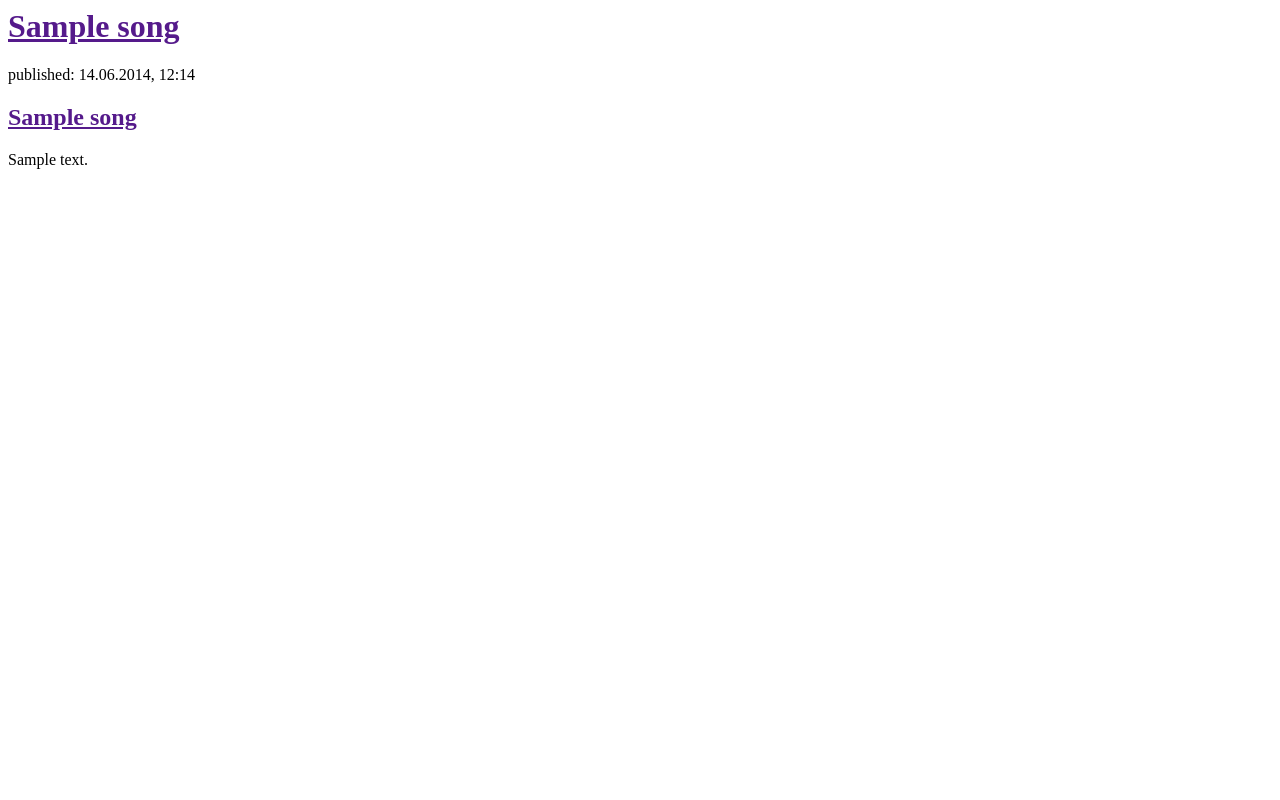
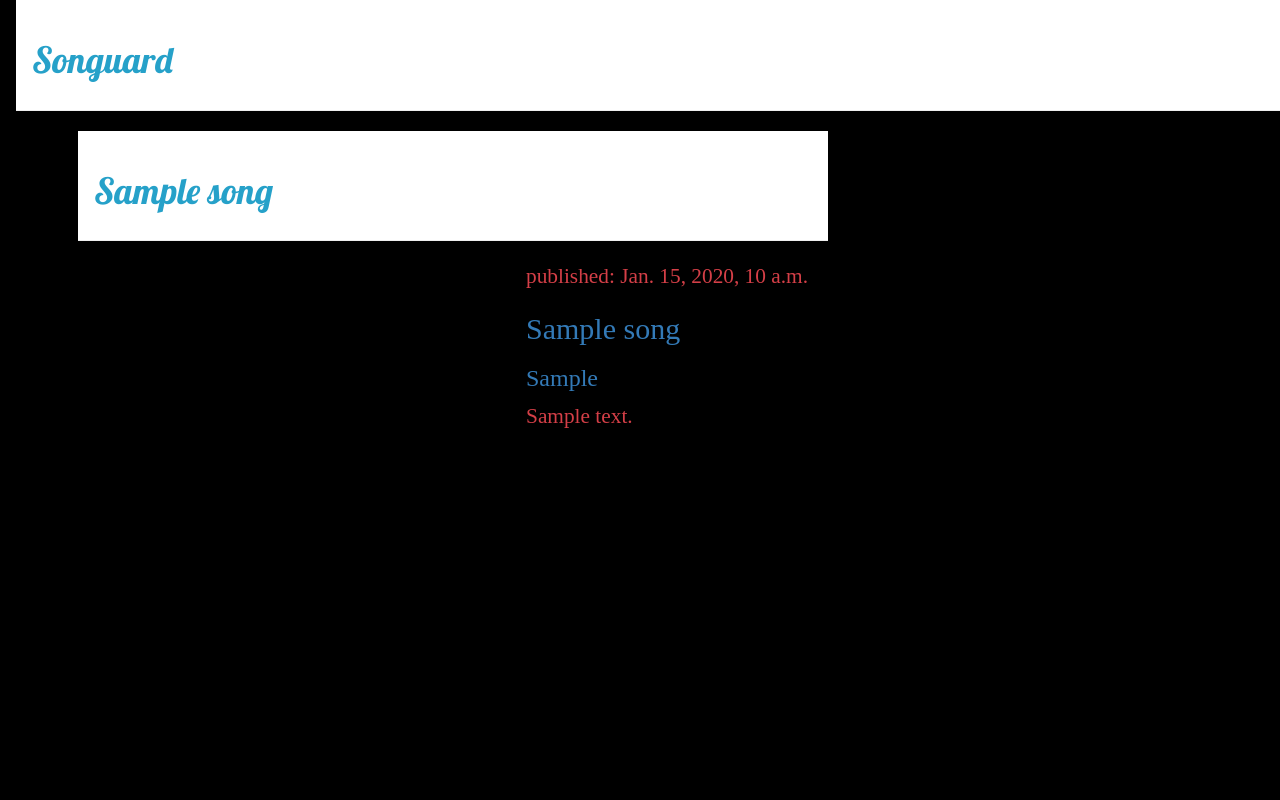
Before and after one commit to willworth/songuard, a Django app: template songuard/songlist/templates/songlist/song.html in a window 1280 px wide. Run offline with Django 3.2, Linux system fonts and the light colour scheme; tables that the repository leaves empty hold one stand-in row (values such as "Sample post"); the template is opened without the code that fills it: values that come from a table or form of the project are taken from there, most other values are stand-ins (such as "Sample title", 1, 10 or a date in 2020); some libraries are stand-ins or nearby versions.

Commit message:
HORRIBLE (but connected css.  Also base.html for templating

```diff
--- /dev/null
+++ b/songuard/songlist/static/css/songlist.css
@@ -0,0 +1,27 @@
+h1 a {
+    color: #26A1C9;
+    font-family: 'Lobster';
+    padding-left: 16px;
+}
+
+.page-header {
+    background-color: #ffffff;
+    margin-top: 0;
+    padding: 20px 0px 20px 0px;
+}
+
+
+
+.song {
+  color: #D43F47;
+      float: right;
+      font-size: 16pt;
+      margin-right: 20px;
+      font-family: 'Lora', serif;
+
+}
+
+body {
+    padding-left: 16px;
+    background-color: #000000;
+}
--- /dev/null
+++ b/songuard/songlist/templates/songlist/base.html
@@ -0,0 +1,24 @@
+{% load static %}
+<html>
+    <head>
+
+      <link rel="stylesheet" href="//maxcdn.bootstrapcdn.com/bootstrap/3.2.0/css/bootstrap.min.css">
+      <link rel="stylesheet" href="//maxcdn.bootstrapcdn.com/bootstrap/3.2.0/css/bootstrap-theme.min.css">
+      <link rel="stylesheet" href="{% static 'css/songlist.css' %}">
+      <link href="//fonts.googleapis.com/css?family=Lobster&subset=latin,latin-ext" rel="stylesheet" type="text/css">
+        <title>{{song.title}}-Songuard</title>
+    </head>
+    <body>
+    <div class="page-header">
+        <h1><a href="/">Songuard</a></h1>
+    </div>
+    <div class="content container">
+        <div class="row">
+            <div class="col-md-8">
+            {% block content %}
+            {% endblock %}
+            </div>
+        </div>
+    </div>
+</body>
+</html>
--- a/songuard/songlist/templates/songlist/song.html
+++ b/songuard/songlist/templates/songlist/song.html
@@ -1,17 +1,14 @@
-<html>
-    <head>
-        <title>{{song.title}}</title>
-    </head>
-    <body>
-        <div>
+{% extends 'songlist/base.html' %}
+{% block content %}
+        <div class="page-header">
             <h1><a href="">{{song.title}}</a></h1>
         </div>
 
 
-        <div>
-            <p>published: 14.06.2014, 12:14</p>
+        <div class="song">
+            <p>published: {{pub_date}}</p>
             <h2><a href="">{{ song.title }}</a></h2>
+            <h3><a href="">{{ song.artist }}</a></h3>
             <p>{{ song.text|linebreaksbr }}</p>
         </div>
-    </body>
-</html>
+{% endblock %}
```
Also changed, not shown: songuard/songlist/templates/songlist/index.html (+22 -0 lines).
